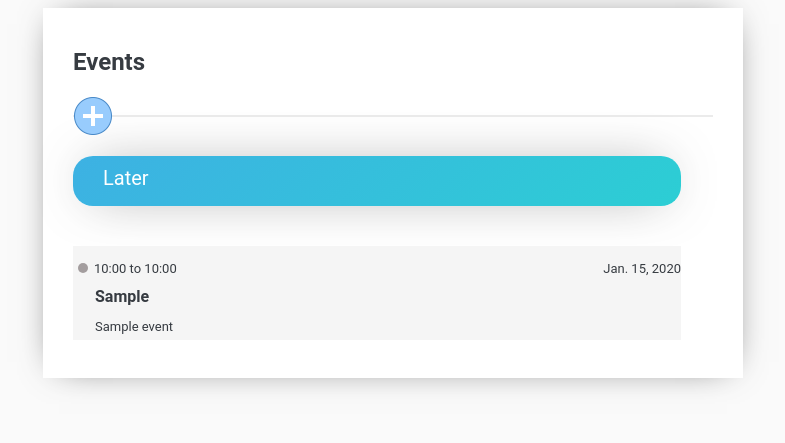
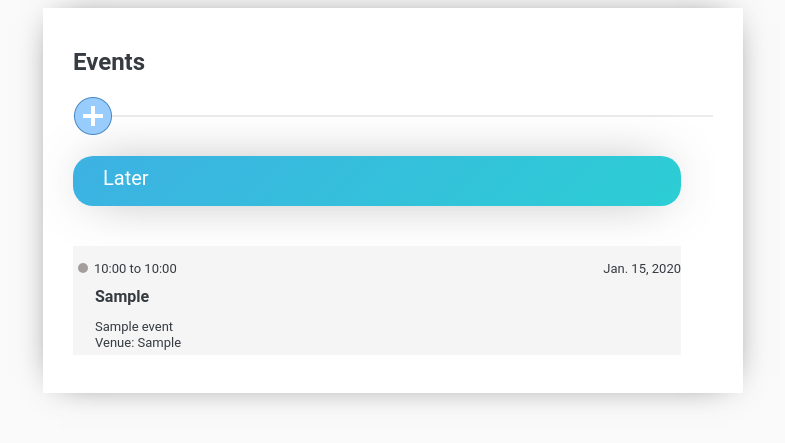
Before and after one commit to KamandPrompt/SNTC-Calendar, a Django app: page / in a window 1280 px wide. Shown: the top 443 px of the page, without its empty margins (247-1032 px from the left). Run offline with Django 3.2, Linux system fonts and the light colour scheme; tables that the repository leaves empty hold one stand-in row (values such as "Sample post").

Commit message:
Add venue option.

```diff
--- a/events/admin.py
+++ b/events/admin.py
@@ -12,7 +12,7 @@
 # Register your models here.
 
 class EventAdmin(admin.ModelAdmin):
-    list_display = ['club','name','day', 'start_time', 'end_time']
+    list_display = ['club','name','day', 'start_time', 'end_time', 'venue']
     change_list_template = 'admin/events/change_list.html'
 
     def changelist_view(self, request, extra_context=None):
--- a/events/models.py
+++ b/events/models.py
@@ -14,6 +14,7 @@ class Event(models.Model):
     day = models.DateField(u'Day of the event', help_text=u'Day of the event')
     start_time = models.TimeField(u'Starting time', help_text=u'Starting time')
     end_time = models.TimeField(u'Final time', help_text=u'Final time')
+    venue= models.CharField(u'Venue', help_text=u'Venue of the event',max_length=100,blank=True,null=True, default='TBA')
 
     class Meta:
         verbose_name = u'Scheduling'
--- a/events/static/css/event.css
+++ b/events/static/css/event.css
@@ -133,6 +133,11 @@
     margin-left:17px;
     color: #363b41;
   }
+  .ei_Venue{
+    font-size:13px;
+    margin-left:17px;
+    color: #363b41;
+  }
   p{
     color: #363b41;
   }
--- a/events/templates/events/change_list.html
+++ b/events/templates/events/change_list.html
@@ -56,6 +56,7 @@
                   <div class="ei_club"><strong>{{e.club}}</strong></div>
                   <div class="ei_Copy">{{e.name}}</div>
                   <div class="ei_Date">{{e.day}} </div>
+                  <div class="ei_Venue">Venue: {{e.venue}} </div>
                 </div>
                 {% endfor %}
               </div>
--- a/events/views.py
+++ b/events/views.py
@@ -22,6 +22,7 @@ def change_list(request):
             d["start_time"]=e.start_time
             d["day"]=e.day
             d["name"]=e.name
+            d["venue"]=e.venue
             b=False
             if i==0:
                 b=True
--- a/static/css/event.css
+++ b/static/css/event.css
@@ -133,6 +133,11 @@
     margin-left:17px;
     color: #363b41;
   }
+  .ei_Venue{
+    font-size:13px;
+    margin-left:17px;
+    color: #363b41;
+  }
   p{
     color: #363b41;
   }
```
